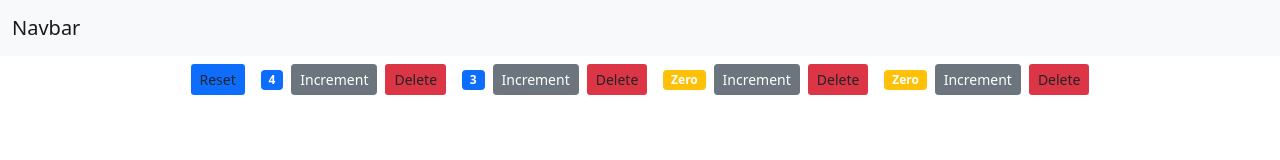
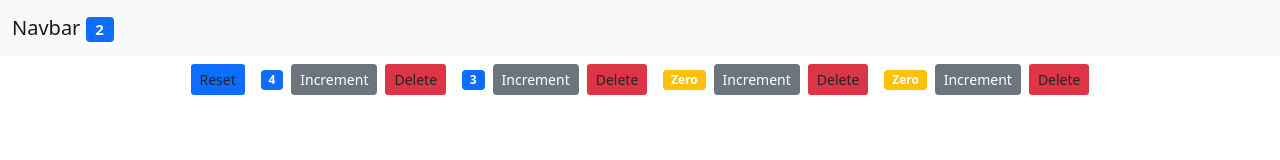
Before and after one commit to jimmymano/counter-app, a React (Create React App) app: page / in a window 1280 px wide. Shown: the top 160 px of the page. Built offline with nearby package versions, Linux system fonts and the light colour scheme.

Commit message:
added NavBar component badge which updates based on the counters which have a value > 0

```diff
--- a/src/App.js
+++ b/src/App.js
@@ -39,7 +39,9 @@ class App extends Component {
   render() {
     return (
       <div className="App">
-        <NavBar />
+        <NavBar
+          totalCounters={this.state.counters.filter((c) => c.value > 0).length}
+        />
         <main className="container">
           <Counters
             counters={this.state.counters}
--- a/src/components/navbar.jsx
+++ b/src/components/navbar.jsx
@@ -3,10 +3,13 @@ import React, { Component } from "react";
 class NavBar extends Component {
   render() {
     return (
-      <nav class="navbar navbar-light bg-light">
+      <nav className="navbar navbar-light bg-light">
         <div className="container-fluid">
           <a className="navbar-brand" href="#">
-            Navbar
+            Navbar{" "}
+            <span className="badge badge-pill bg-primary">
+              {this.props.totalCounters}
+            </span>
           </a>
         </div>
       </nav>
```
